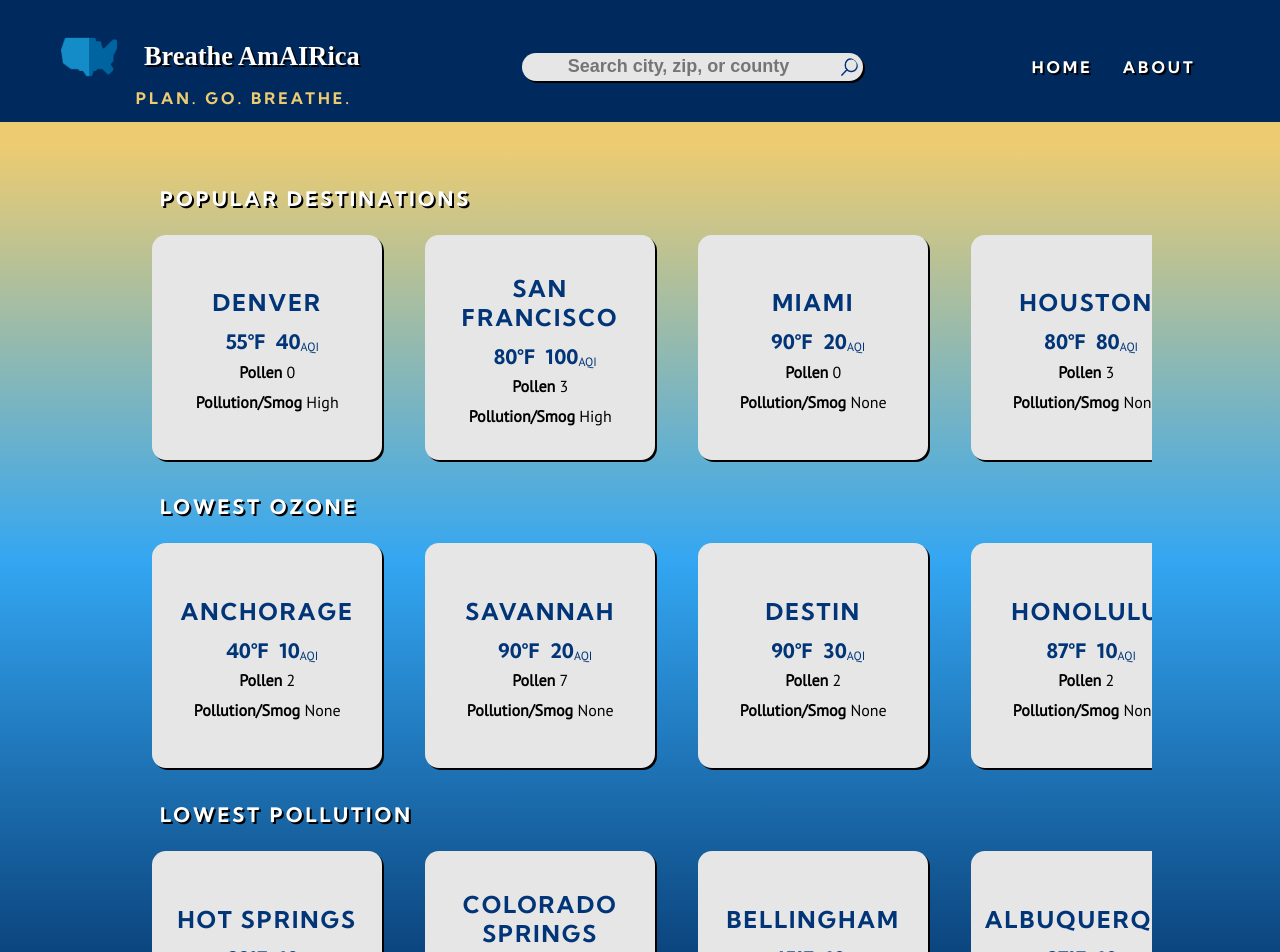
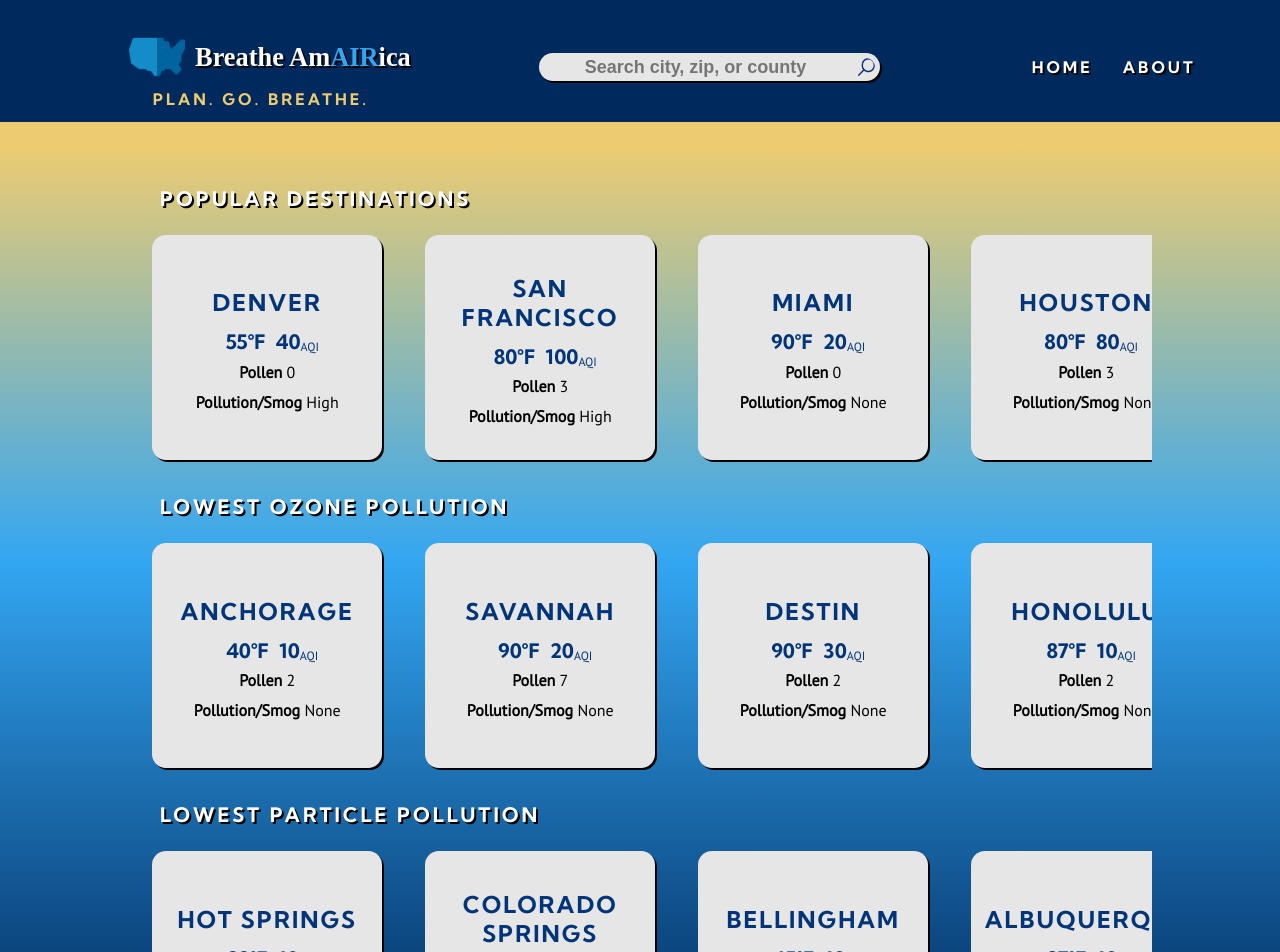
Before and after one commit to leighlars/BreatheAmAIRica, a React (Create React App) app: page / in a window 1280 px wide. Shown: the top 952 px of the page. Built offline with nearby package versions, Linux system fonts and the light colour scheme; no server answers; a web font is replaced by a local one.

Commit message:
Add color to AIR in Amairica

```diff
--- a/src/Header/Header.scss
+++ b/src/Header/Header.scss
@@ -27,18 +27,22 @@ header {
     .company-logo {
       @include rowDisplay();
       justify-content: flex-end;
+      width: 350px;
 
       .map-icon {
         width: 3.5em;
         margin-right: 10px;
       }
-      .company-name {
+      .company-name, .last-letters, .air-text {
         @include headerFont(1.65em);
         margin: 0;
         font-family: 'Red Rose', cursive;
         text-shadow: 2px 2px black;
-        width: 250px;
       }
+          .air-text {
+            color: $lightBlue;
+            text-transform: uppercase;
+          }
     }
     .tagline  {
       @include headerFont(1em);
--- a/src/Header/Header.tsx
+++ b/src/Header/Header.tsx
@@ -12,7 +12,7 @@ const Header: React.FC = () => {
       <div className='logo-box'>
         <span className='company-logo'>
           <img src={america} alt='Blue map of USA' className='map-icon' />
-          <h1 className='company-name'>Breathe AmAIRica</h1>
+          <h1 className='company-name'>Breathe Am</h1><h1 className='air-text'>air</h1><h1 className='last-letters'>ica</h1>
         </span>
         <h2 className='tagline'>Plan. Go. Breathe.</h2>
       </div>
--- a/src/Home/Home.tsx
+++ b/src/Home/Home.tsx
@@ -16,7 +16,7 @@ const Home: React.FC = () => {
    target="_blank"
   >
    <div className="news-card">
-    <img src={covid} alt="image of COVID virus" className="article-img" />
+    <img src={covid} alt="COVID virus" />
     <div className="news-title-overlay">
      <h4>COVID & US Travel</h4>
     </div>
@@ -30,7 +30,6 @@ const Home: React.FC = () => {
     <img
      src={wildfire}
      alt="forest burning in wildfire"
-     className="article-img"
     />
     <div className="news-title-overlay">
      <h4>Wildfires & Respiration</h4>
@@ -44,8 +43,7 @@ const Home: React.FC = () => {
    <div className="news-card">
     <img
      src={altitude}
-     alt="cars in traffic in snowy conditions"
-     className="article-img"
+     alt="person hiking in mountains"
     />
     <div className="news-title-overlay">
      <h4>Altitude Acclimation Tips</h4>
@@ -60,7 +58,6 @@ const Home: React.FC = () => {
     <img
      src={beach}
      alt="scenic beach under sunny blue skies"
-     className="article-img"
     />
     <div className="news-title-overlay">
      <h4>Best US Beaches</h4>
@@ -71,8 +68,7 @@ const Home: React.FC = () => {
    <div className="news-card">
     <img
      src={roadTrip}
-     alt="satellite image of hurricane eye"
-     className="article-img"
+     alt="1970s Volkswagen van and desert landscape"
     />
     <div className="news-title-overlay">
      <h4>USA Road Trip Routes</h4>
@@ -99,11 +95,11 @@ const Home: React.FC = () => {
 			<div className='card-carousel'>
 				{popularCities}
 			</div>
-			<h2 className='carousel-header'>Lowest Ozone</h2>
+			<h2 className='carousel-header'>Lowest Ozone Pollution</h2>
 			<div className='card-carousel'>
 				{lowOzoneCities}
 			</div>
-			<h2 className='carousel-header'>Lowest Pollution</h2>
+			<h2 className='carousel-header'>Lowest Particle Pollution</h2>
 			<div className='card-carousel'>
 				{lowPollutionCities}
 			</div>
```
Also changed, not shown: src/assets/hurricane.jpg (deleted), src/assets/snow-driving.jpg (deleted).
